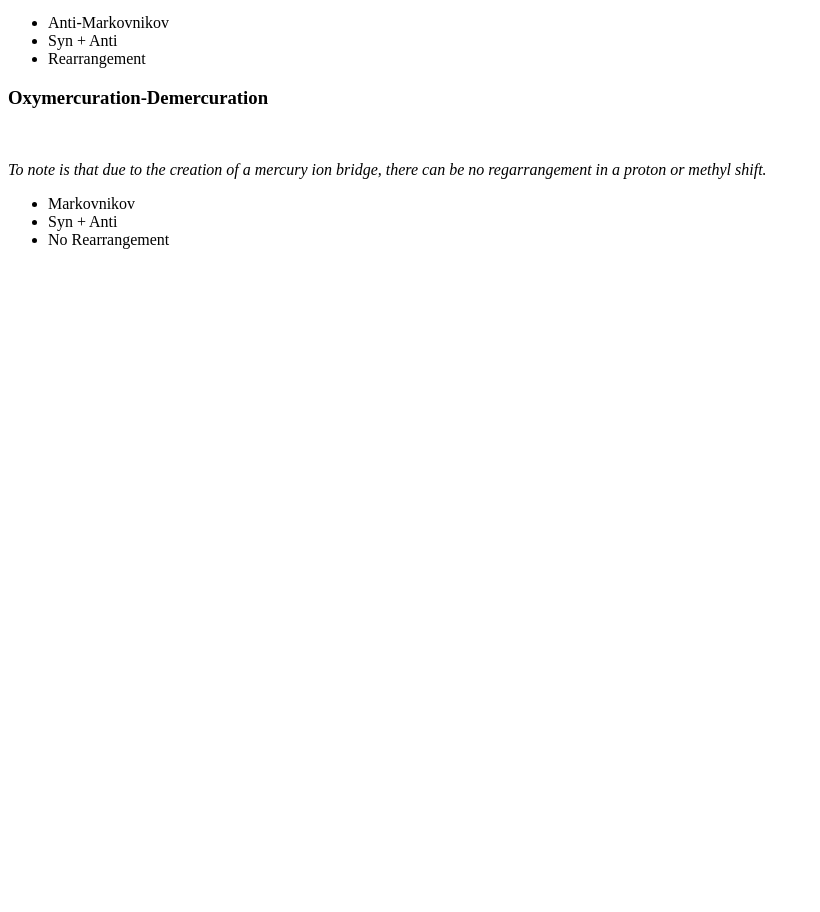
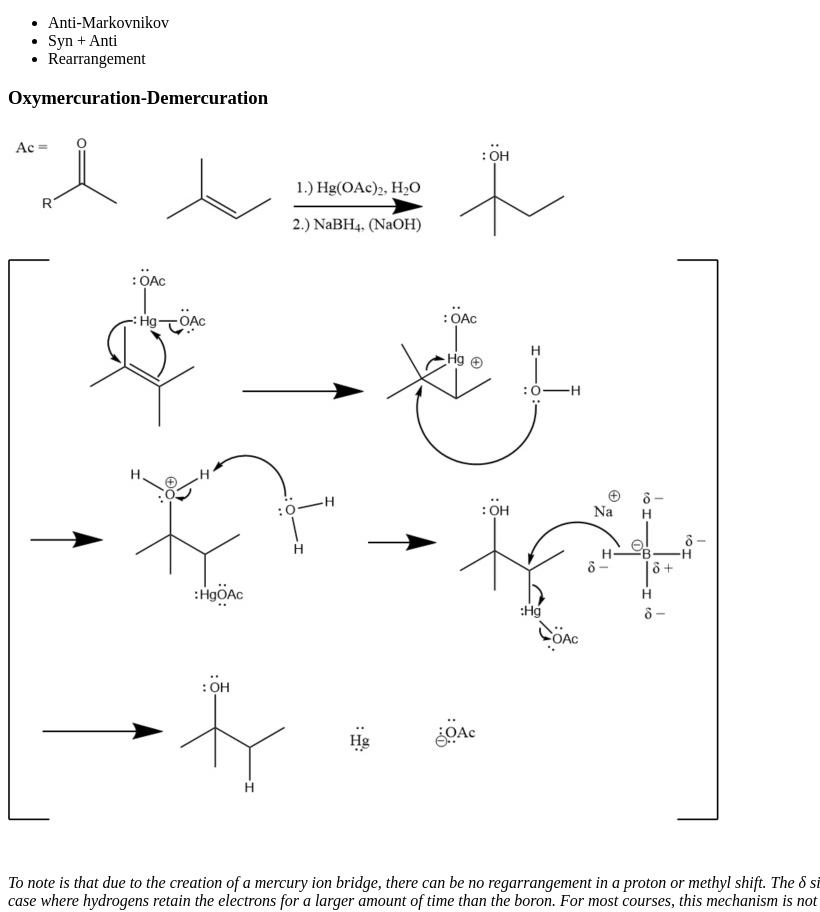
Before and after one commit to Eggboi-eng/Webdesign, a plain HTML site: page First Folder/index.html in a window 1280 px wide. Shown: the part 2728-3640 px from the top of the page, without its empty margins (0-820 px from the left). Before the commit the page ends 2993 px from the top, so only its background shows below. Drawn offline with Linux system fonts and the light colour scheme.

Commit message:
Initial commit

```diff
--- a/First Folder/index.html
+++ b/First Folder/index.html
@@ -43,12 +43,14 @@
           </ul>
         </p>
       <h3>Oxymercuration-Demercuration</h3>
-        <img src="" alt="" length="" height="">
-        <p><em>To note is that due to the creation of a mercury ion bridge, there can be no regarrangement in a proton or methyl shift.</em></p>
+        <img src="images/oxymercuration-deoxymercuration.jpg" alt="" length="" height="">
+        <p><em>To note is that due to the creation of a mercury ion bridge, there can be no regarrangement in a proton or methyl shift. The δ sign indicates relative electron density in a molecule, such as in this case where hydrogens retain the electrons for a larger amount of time than the boron. For most courses, this mechanism is not pertinent.</em></p>
           <ul>
             <li>Markovnikov</li>
             <li>Syn + Anti</li>
             <li>No Rearrangement</li>
           </ul>
+        </p>
+      <h3></h3>
   </body>
 </html>
```
Also changed, not shown: First Folder/images/oxymercuration-deoxymercuration.jpg (added).
